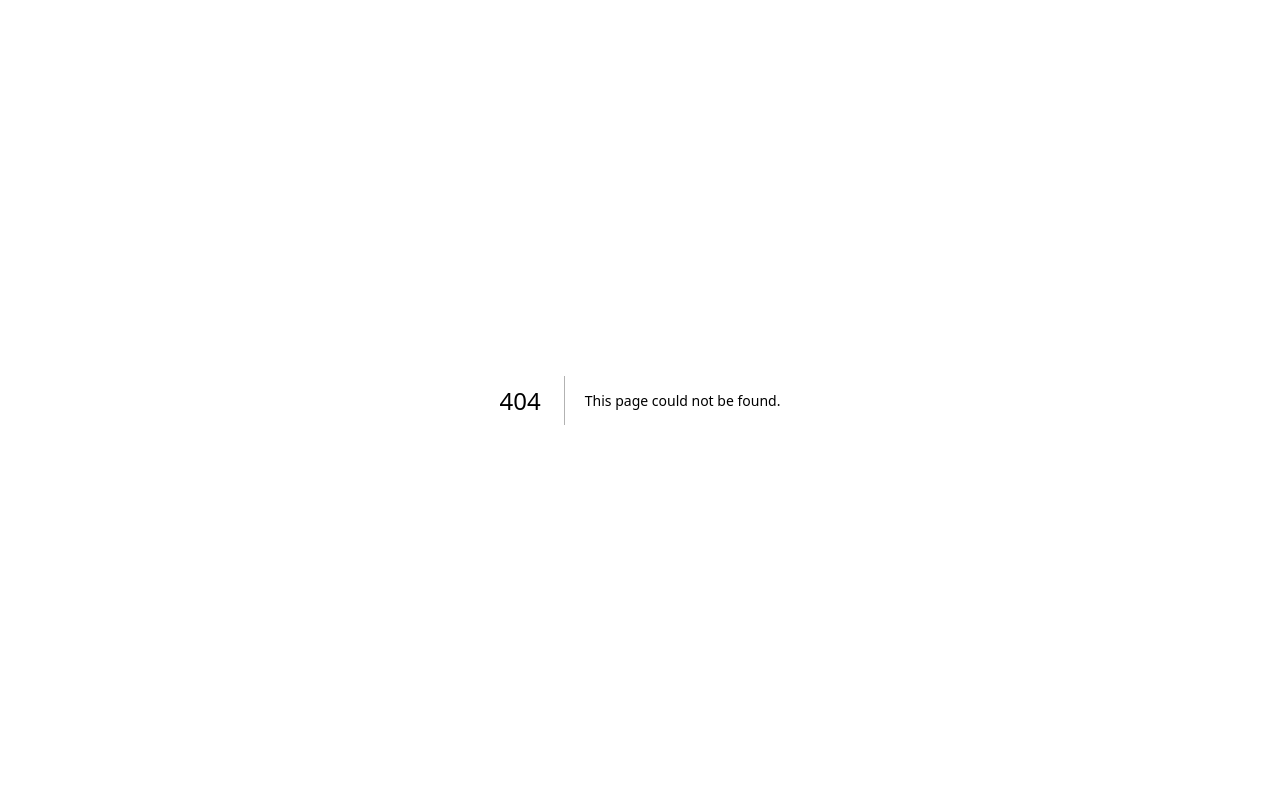
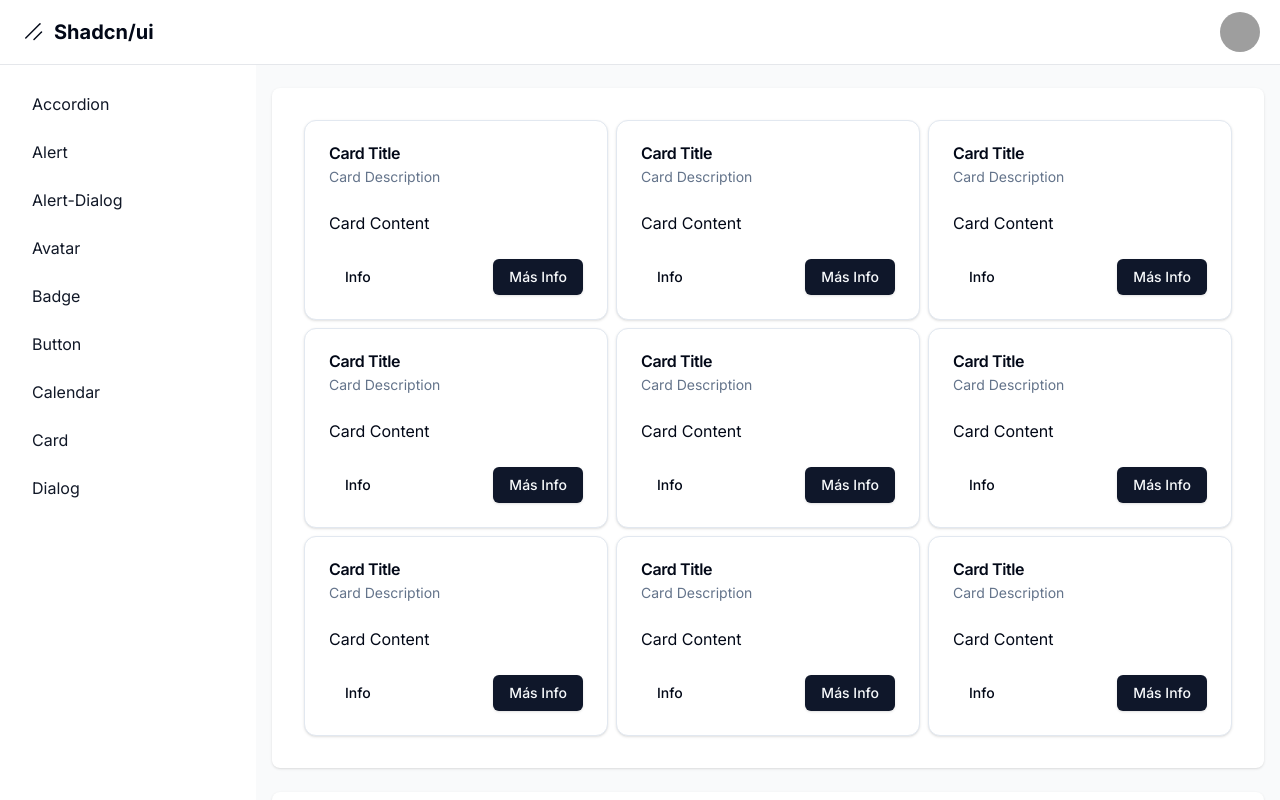
Before and after one commit to JairMontenegro/ShadCdnReview, a Next.js app: page /dashboard/card in a window 1280 px wide. Before the commit this address had no page. Shown: the top 800 px of the page. Built offline with nearby package versions, Linux system fonts and the light colour scheme; grey boxes are pictures that could not be loaded.

Commit message:
feat: card component added

```diff
--- a/package.json
+++ b/package.json
@@ -15,6 +15,7 @@
     "@radix-ui/react-dialog": "^1.0.5",
     "@radix-ui/react-icons": "^1.3.0",
     "@radix-ui/react-label": "^2.0.2",
+    "@radix-ui/react-select": "^2.0.0",
     "@radix-ui/react-slot": "^1.0.2",
     "class-variance-authority": "^0.7.0",
     "clsx": "^2.1.1",
--- /dev/null
+++ b/src/app/dashboard/card/page.tsx
@@ -0,0 +1,31 @@
+import { Button } from "@/components/ui/button";
+import {
+  Card,
+  CardContent,
+  CardDescription,
+  CardFooter,
+  CardHeader,
+  CardTitle,
+} from "@/components/ui/card";
+
+export default function CardWithForm() {
+  return (
+    <div className="grid grid-cols-1 sm:grid-cols-3 gap-2">
+      {"123456789".split("").map((item) => (
+        <Card key={item}>
+          <CardHeader>
+            <CardTitle>Card Title</CardTitle>
+            <CardDescription>Card Description</CardDescription>
+          </CardHeader>
+          <CardContent>
+            <p>Card Content</p>
+          </CardContent>
+          <CardFooter className="flex justify-between">
+            <Button variant="ghost">info</Button>
+            <Button>más info</Button>
+          </CardFooter>
+        </Card>
+      ))}
+    </div>
+  );
+}
--- a/src/app/dashboard/layout.tsx
+++ b/src/app/dashboard/layout.tsx
@@ -13,6 +13,7 @@
   { name: "badge", href: "badge" },
   { name: "calendar", href: "calendar" },
   { name: "avatar", href: "avatar" },
+  { name: "card", href: "card" },
 ].sort((a, b) => a.name.localeCompare(b.name));
 
 export default function DashboardLayout({
--- /dev/null
+++ b/src/components/ui/card.tsx
@@ -0,0 +1,76 @@
+import * as React from "react"
+
+import { cn } from "@/lib/utils"
+
+const Card = React.forwardRef<
+  HTMLDivElement,
+  React.HTMLAttributes<HTMLDivElement>
+>(({ className, ...props }, ref) => (
+  <div
+    ref={ref}
+    className={cn(
+      "rounded-xl border bg-card text-card-foreground shadow",
+      className
+    )}
+    {...props}
+  />
+))
+Card.displayName = "Card"
+
+const CardHeader = React.forwardRef<
+  HTMLDivElement,
+  React.HTMLAttributes<HTMLDivElement>
+>(({ className, ...props }, ref) => (
+  <div
+    ref={ref}
+    className={cn("flex flex-col space-y-1.5 p-6", className)}
+    {...props}
+  />
+))
+CardHeader.displayName = "CardHeader"
+
+const CardTitle = React.forwardRef<
+  HTMLParagraphElement,
+  React.HTMLAttributes<HTMLHeadingElement>
+>(({ className, ...props }, ref) => (
+  <h3
+    ref={ref}
+    className={cn("font-semibold leading-none tracking-tight", className)}
+    {...props}
+  />
+))
+CardTitle.displayName = "CardTitle"
+
+const CardDescription = React.forwardRef<
+  HTMLParagraphElement,
+  React.HTMLAttributes<HTMLParagraphElement>
+>(({ className, ...props }, ref) => (
+  <p
+    ref={ref}
+    className={cn("text-sm text-muted-foreground", className)}
+    {...props}
+  />
+))
+CardDescription.displayName = "CardDescription"
+
+const CardContent = React.forwardRef<
+  HTMLDivElement,
+  React.HTMLAttributes<HTMLDivElement>
+>(({ className, ...props }, ref) => (
+  <div ref={ref} className={cn("p-6 pt-0", className)} {...props} />
+))
+CardContent.displayName = "CardContent"
+
+const CardFooter = React.forwardRef<
+  HTMLDivElement,
+  React.HTMLAttributes<HTMLDivElement>
+>(({ className, ...props }, ref) => (
+  <div
+    ref={ref}
+    className={cn("flex items-center p-6 pt-0", className)}
+    {...props}
+  />
+))
+CardFooter.displayName = "CardFooter"
+
+export { Card, CardHeader, CardFooter, CardTitle, CardDescription, CardContent }
--- /dev/null
+++ b/src/components/ui/select.tsx
@@ -0,0 +1,164 @@
+"use client"
+
+import * as React from "react"
+import {
+  CaretSortIcon,
+  CheckIcon,
+  ChevronDownIcon,
+  ChevronUpIcon,
+} from "@radix-ui/react-icons"
+import * as SelectPrimitive from "@radix-ui/react-select"
+
+import { cn } from "@/lib/utils"
+
+const Select = SelectPrimitive.Root
+
+const SelectGroup = SelectPrimitive.Group
+
+const SelectValue = SelectPrimitive.Value
+
+const SelectTrigger = React.forwardRef<
+  React.ElementRef<typeof SelectPrimitive.Trigger>,
+  React.ComponentPropsWithoutRef<typeof SelectPrimitive.Trigger>
+>(({ className, children, ...props }, ref) => (
+  <SelectPrimitive.Trigger
+    ref={ref}
+    className={cn(
+      "flex h-9 w-full items-center justify-between whitespace-nowrap rounded-md border border-input bg-transparent px-3 py-2 text-sm shadow-sm ring-offset-background placeholder:text-muted-foreground focus:outline-none focus:ring-1 focus:ring-ring disabled:cursor-not-allowed disabled:opacity-50 [&>span]:line-clamp-1",
+      className
+    )}
+    {...props}
+  >
+    {children}
+    <SelectPrimitive.Icon asChild>
+      <CaretSortIcon className="h-4 w-4 opacity-50" />
+    </SelectPrimitive.Icon>
+  </SelectPrimitive.Trigger>
+))
+SelectTrigger.displayName = SelectPrimitive.Trigger.displayName
+
+const SelectScrollUpButton = React.forwardRef<
+  React.ElementRef<typeof SelectPrimitive.ScrollUpButton>,
+  React.ComponentPropsWithoutRef<typeof SelectPrimitive.ScrollUpButton>
+>(({ className, ...props }, ref) => (
+  <SelectPrimitive.ScrollUpButton
+    ref={ref}
+    className={cn(
+      "flex cursor-default items-center justify-center py-1",
+      className
+    )}
+    {...props}
+  >
+    <ChevronUpIcon />
+  </SelectPrimitive.ScrollUpButton>
+))
+SelectScrollUpButton.displayName = SelectPrimitive.ScrollUpButton.displayName
+
+const SelectScrollDownButton = React.forwardRef<
+  React.ElementRef<typeof SelectPrimitive.ScrollDownButton>,
+  React.ComponentPropsWithoutRef<typeof SelectPrimitive.ScrollDownButton>
+>(({ className, ...props }, ref) => (
+  <SelectPrimitive.ScrollDownButton
+    ref={ref}
+    className={cn(
+      "flex cursor-default items-center justify-center py-1",
+      className
+    )}
+    {...props}
+  >
+    <ChevronDownIcon />
+  </SelectPrimitive.ScrollDownButton>
+))
+SelectScrollDownButton.displayName =
+  SelectPrimitive.ScrollDownButton.displayName
+
+const SelectContent = React.forwardRef<
+  React.ElementRef<typeof SelectPrimitive.Content>,
+  React.ComponentPropsWithoutRef<typeof SelectPrimitive.Content>
+>(({ className, children, position = "popper", ...props }, ref) => (
+  <SelectPrimitive.Portal>
+    <SelectPrimitive.Content
+      ref={ref}
+      className={cn(
+        "relative z-50 max-h-96 min-w-[8rem] overflow-hidden rounded-md border bg-popover text-popover-foreground shadow-md data-[state=open]:animate-in data-[state=closed]:animate-out data-[state=closed]:fade-out-0 data-[state=open]:fade-in-0 data-[state=closed]:zoom-out-95 data-[state=open]:zoom-in-95 data-[side=bottom]:slide-in-from-top-2 data-[side=left]:slide-in-from-right-2 data-[side=right]:slide-in-from-left-2 data-[side=top]:slide-in-from-bottom-2",
+        position === "popper" &&
+          "data-[side=bottom]:translate-y-1 data-[side=left]:-translate-x-1 data-[side=right]:translate-x-1 data-[side=top]:-translate-y-1",
+        className
+      )}
+      position={position}
+      {...props}
+    >
+      <SelectScrollUpButton />
+      <SelectPrimitive.Viewport
+        className={cn(
+          "p-1",
+          position === "popper" &&
+            "h-[var(--radix-select-trigger-height)] w-full min-w-[var(--radix-select-trigger-width)]"
+        )}
+      >
+        {children}
+      </SelectPrimitive.Viewport>
+      <SelectScrollDownButton />
+    </SelectPrimitive.Content>
+  </SelectPrimitive.Portal>
+))
+SelectContent.displayName = SelectPrimitive.Content.displayName
+
+const SelectLabel = React.forwardRef<
+  React.ElementRef<typeof SelectPrimitive.Label>,
+  React.ComponentPropsWithoutRef<typeof SelectPrimitive.Label>
+>(({ className, ...props }, ref) => (
+  <SelectPrimitive.Label
+    ref={ref}
+    className={cn("px-2 py-1.5 text-sm font-semibold", className)}
+    {...props}
+  />
+))
+SelectLabel.displayName = SelectPrimitive.Label.displayName
+
+const SelectItem = React.forwardRef<
+  React.ElementRef<typeof SelectPrimitive.Item>,
+  React.ComponentPropsWithoutRef<typeof SelectPrimitive.Item>
+>(({ className, children, ...props }, ref) => (
+  <SelectPrimitive.Item
+    ref={ref}
+    className={cn(
+      "relative flex w-full cursor-default select-none items-center rounded-sm py-1.5 pl-2 pr-8 text-sm outline-none focus:bg-accent focus:text-accent-foreground data-[disabled]:pointer-events-none data-[disabled]:opacity-50",
+      className
+    )}
+    {...props}
+  >
+    <span className="absolute right-2 flex h-3.5 w-3.5 items-center justify-center">
+      <SelectPrimitive.ItemIndicator>
+        <CheckIcon className="h-4 w-4" />
+      </SelectPrimitive.ItemIndicator>
+    </span>
+    <SelectPrimitive.ItemText>{children}</SelectPrimitive.ItemText>
+  </SelectPrimitive.Item>
+))
+SelectItem.displayName = SelectPrimitive.Item.displayName
+
+const SelectSeparator = React.forwardRef<
+  React.ElementRef<typeof SelectPrimitive.Separator>,
+  React.ComponentPropsWithoutRef<typeof SelectPrimitive.Separator>
+>(({ className, ...props }, ref) => (
+  <SelectPrimitive.Separator
+    ref={ref}
+    className={cn("-mx-1 my-1 h-px bg-muted", className)}
+    {...props}
+  />
+))
+SelectSeparator.displayName = SelectPrimitive.Separator.displayName
+
+export {
+  Select,
+  SelectGroup,
+  SelectValue,
+  SelectTrigger,
+  SelectContent,
+  SelectLabel,
+  SelectItem,
+  SelectSeparator,
+  SelectScrollUpButton,
+  SelectScrollDownButton,
+}
```
Also changed, not shown: 1 other file (tests, documents, lock files or other folders).
